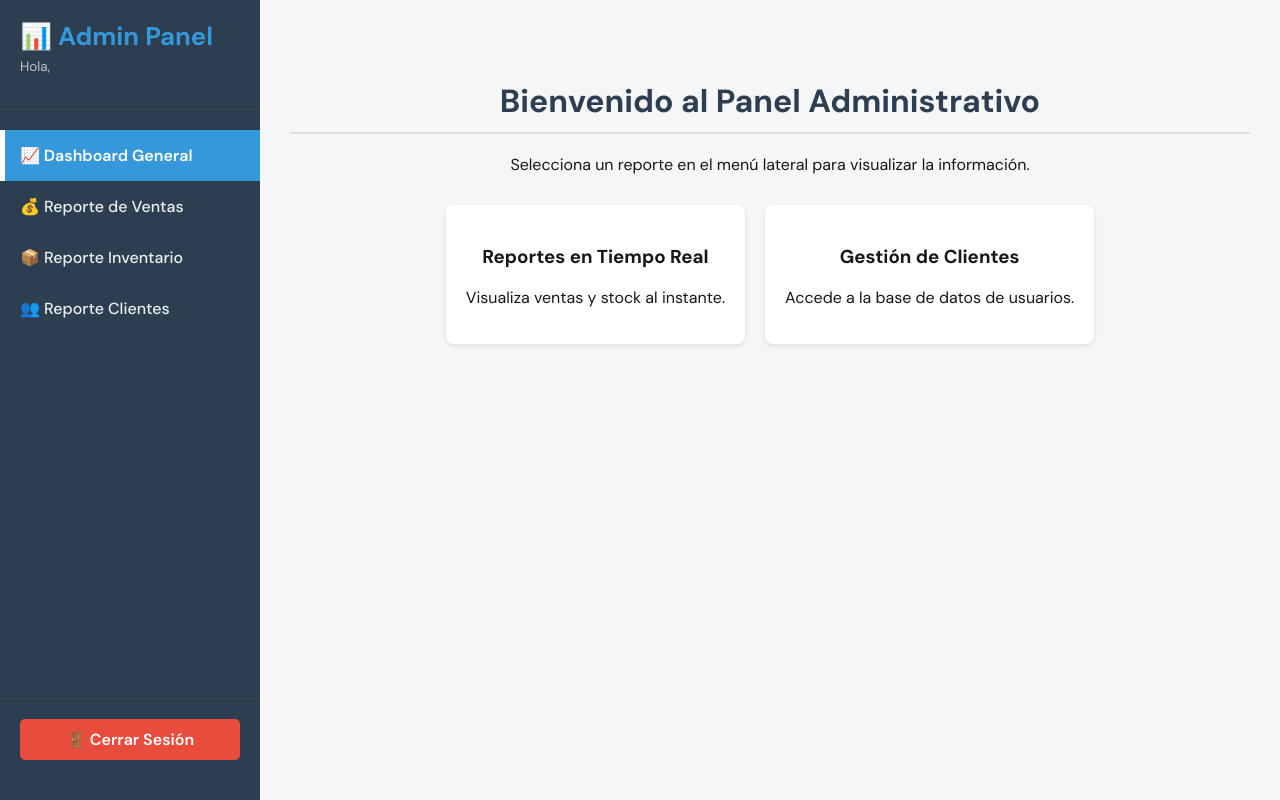
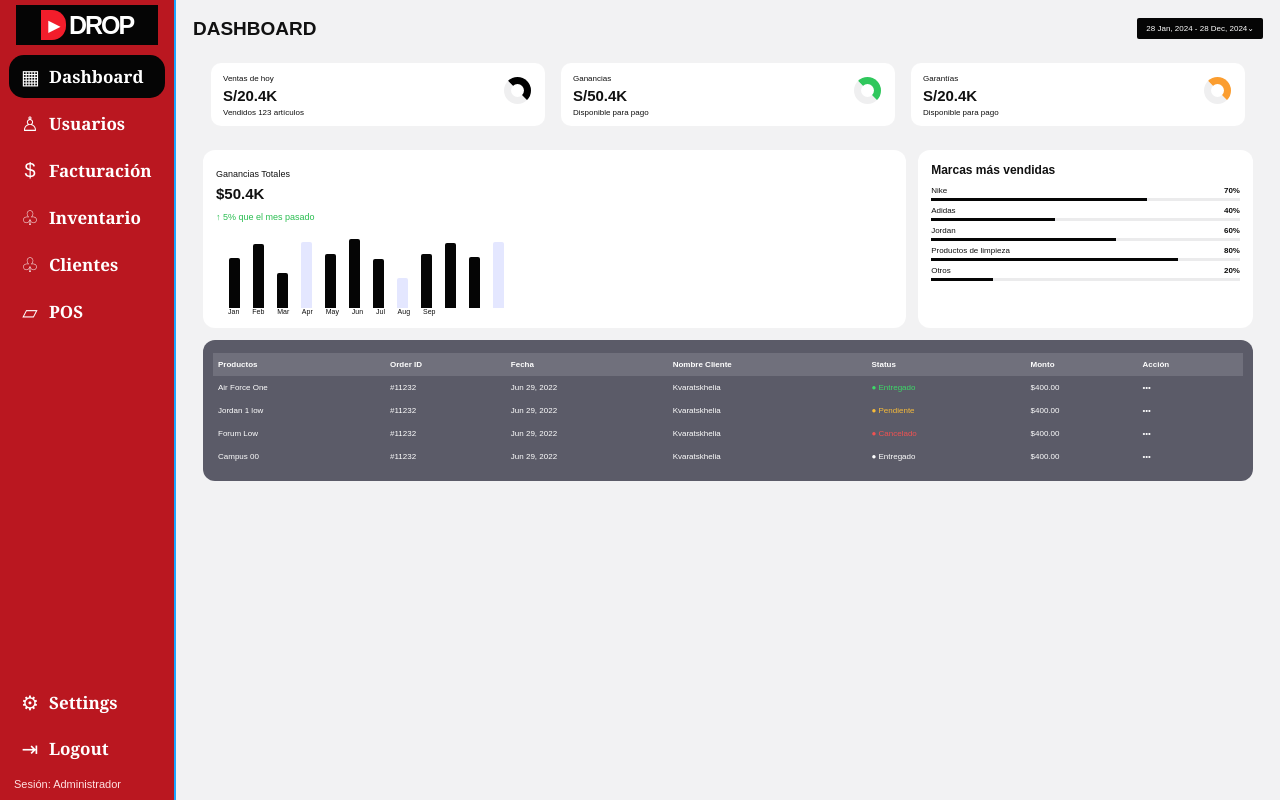
Before and after one commit to ErikMilla/ProyectoIntegradorII, a React (Vite) app in the folder proyecto-analisis/Frond-tiendaDrop/: page /intranet-admin in a window 1280 px wide. Built offline with nearby package versions, Linux system fonts and the light colour scheme.

Commit message:
feat: reconstruir el espacio de administración de Drop

```diff
--- a/proyecto-analisis/Frond-tiendaDrop/src/components/admin/SidebarAdmin.jsx
+++ b/proyecto-analisis/Frond-tiendaDrop/src/components/admin/SidebarAdmin.jsx
@@ -1,60 +1,31 @@
-import React from 'react';
 import AuthService from '../../services/auth.service';
 import { useNavigate } from 'react-router-dom';
+
+const menu = [
+  ['dashboard', '▦', 'Dashboard'],
+  ['usuarios', '♙', 'Usuarios'],
+  ['facturacion', '$', 'Facturación'],
+  ['inventario', '♧', 'Inventario'],
+  ['clientes', '♧', 'Clientes'],
+  ['pos', '▱', 'POS'],
+];
 
 function SidebarAdmin({ seccionActiva, setSeccionActiva }) {
   const navigate = useNavigate();
   const currentUser = AuthService.getCurrentUser();
+  const logout = () => { AuthService.logout(); navigate('/login'); };
 
-  const handleLogout = () => {
-    AuthService.logout();
-    navigate('/login');
-  };
-
-  return (
-    <div className="sidebar" style={{backgroundColor: '#2c3e50', color: 'white'}}>
-        <div className="sidebar-header">
-            <h2>📊 Admin Panel</h2>
-            <p>Hola, {currentUser?.nombre}</p>
-        </div>
-
-        <nav className="sidebar-nav">
-          <button
-            className={`sidebar-nav-item ${seccionActiva === 'dashboard' ? 'active' : ''}`}
-            onClick={() => setSeccionActiva('dashboard')}
-          >
-            📈 Dashboard General
-          </button>
-
-          <button
-            className={`sidebar-nav-item ${seccionActiva === 'ventas' ? 'active' : ''}`}
-            onClick={() => setSeccionActiva('ventas')}
-          >
-            💰 Reporte de Ventas
-          </button>
-
-          <button
-            className={`sidebar-nav-item ${seccionActiva === 'inventario' ? 'active' : ''}`}
-            onClick={() => setSeccionActiva('inventario')}
-          >
-            📦 Reporte Inventario
-          </button>
-
-          <button
-            className={`sidebar-nav-item ${seccionActiva === 'clientes' ? 'active' : ''}`}
-            onClick={() => setSeccionActiva('clientes')}
-          >
-            👥 Reporte Clientes
-          </button>
-        </nav>
-
-        <div className="sidebar-footer">
-            <button className="sidebar-logout-btn" onClick={handleLogout}>
-                🚪 Cerrar Sesión
-            </button>
-        </div>
+  return <aside className="backoffice-sidebar">
+    <div className="backoffice-logo"><span>▶</span>DROP</div>
+    <nav aria-label="Administración">
+      {menu.map(([id, icon, label]) => <button key={id} className={seccionActiva === id ? 'active' : ''} onClick={() => setSeccionActiva(id)}><i>{icon}</i>{label}</button>)}
+    </nav>
+    <div className="sidebar-bottom">
+      <button className={seccionActiva === 'settings' ? 'active' : ''} onClick={() => setSeccionActiva('settings')}><i>⚙</i>Settings</button>
+      <button onClick={logout}><i>⇥</i>Logout</button>
+      <small>Sesión: {currentUser?.nombre || 'Administrador'}</small>
     </div>
-  );
+  </aside>;
 }
 
 export default SidebarAdmin;
--- a/proyecto-analisis/Frond-tiendaDrop/src/pages/intranet/Admin.jsx
+++ b/proyecto-analisis/Frond-tiendaDrop/src/pages/intranet/Admin.jsx
@@ -1,59 +1,77 @@
-import React, { useState } from 'react';
+/* eslint-disable no-irregular-whitespace */
+import { useMemo, useState } from 'react';
 import SidebarAdmin from '../../components/admin/SidebarAdmin';
-import ReporteVentas from '../../components/admin/ReporteVentas';
-import ReporteInventario from '../../components/admin/ReporteInventario';
-import ReporteClientes from '../../components/admin/ReporteClientes';
-
-// Reutilizamos los estilos
 import '../../css/Intranet.css';
 
+const shoes = [
+  ['Air Force One', 'S/430', '15'],
+  ['Jordan 1 low', 'S/520', '8'],
+  ['Forum Low', 'S/379', '21'],
+  ['Campus 00', 'S/399', '12'],
+  ['Rivalry Low', 'S/279', '18'],
+];
+
+const customers = ['Juan Perez', 'Maria Flores', 'Kevin Clemente', 'Andrea Ruiz', 'Erick M.'];
+
+function ProductThumb({ dark = false }) {
+  return <div className={`backoffice-shoe ${dark ? 'backoffice-shoe-dark' : ''}`} aria-hidden="true">◒</div>;
+}
+
+function Dashboard() {
+  return <>
+    <div className="backoffice-heading">
+      <h1>DASHBOARD</h1>
+      <button className="date-filter">28 Jan, 2024 - 28 Dec, 2024⌄</button>
+    </div>
+    <section className="metric-row">
+      <article className="metric-card"><span>Ventas de hoy</span><strong>S/20.4K</strong><small>Vendidos 123 artículos</small><b className="metric-ring ring-black" /></article>
+      <article className="metric-card"><span>Ganancias</span><strong>S/50.4K</strong><small>Disponible para pago</small><b className="metric-ring ring-green" /></article>
+      <article className="metric-card"><span>Garantías</span><strong>S/20.4K</strong><small>Disponible para pago</small><b className="metric-ring ring-orange" /></article>
+    </section>
+    <section className="dashboard-grid">
+      <article className="chart-card">
+        <div><span>Ganancias Totales</span><strong>$50.4K</strong><em>↑ 5% que el mes pasado</em></div>
+        <div className="bar-chart" aria-label="Gráfico de ganancias mensuales">
+          {[62, 80, 44, 82, 68, 86, 61, 38, 67, 81, 64, 83].map((height, index) => <i key={index} style={{ height: `${height}%` }} />)}
+        </div>
+        <div className="chart-months">Jan Feb Mar Apr May Jun Jul Aug Sep</div>
+      </article>
+      <article className="brands-card"><h2>Marcas más vendidas</h2>{[['Nike', '70'], ['Adidas', '40'], ['Jordan', '60'], ['Productos de limpieza', '80'], ['Otros', '20']].map(([name, value]) => <div className="brand-progress" key={name}><span>{name}</span><b>{value}%</b><i><em style={{ width: `${value}%` }} /></i></div>)}</article>
+      <article className="backoffice-table dashboard-orders"><table><thead><tr><th>Productos</th><th>Order ID</th><th>Fecha</th><th>Nombre Cliente</th><th>Status</th><th>Monto</th><th>Acción</th></tr></thead><tbody>{shoes.slice(0, 4).map(([name], index) => <tr key={name}><td>{name}</td><td>#11232</td><td>Jun 29, 2022</td><td>Kvaratskhelia</td><td><span className={`status-dot status-${index}`}>● {index === 1 ? 'Pendiente' : index === 2 ? 'Cancelado' : 'Entregado'}</span></td><td>$400.00</td><td>•••</td></tr>)}</tbody></table></article>
+    </section>
+  </>;
+}
+
+function Inventory() {
+  return <><div className="backoffice-heading"><h1>INVENTARIO</h1><div className="toolbar"><button>＋</button><button>⌕</button><button>▥</button></div></div><div className="management-grid"><article className="dark-table-card"><table><thead><tr><th>Producto</th><th>Marca</th><th>Talla</th><th>Precio</th><th>Stock</th><th>Estado</th><th>Acción</th></tr></thead><tbody>{shoes.map(([name, price, stock]) => <tr key={name}><td><ProductThumb /></td><td>NIKE</td><td>42</td><td>{price}</td><td>{stock}</td><td>En Stock</td><td>•••</td></tr>)}</tbody></table></article><ProductForm /></div></>;
+}
+
+function ProductForm() {
+  return <aside className="backoffice-form"><h2>Formulario</h2><label>Producto<input /></label><div className="form-two"><label>Marca<select><option /></select></label><label>Talla<select><option /></select></label></div><label>Precio de Venta<input /></label><label>Stock Inicial<input /></label><label>Imagen<span className="upload-box">⇧</span></label><button>GUARDAR</button></aside>;
+}
+
+function Customers() {
+  return <><div className="backoffice-heading"><h1>CLIENTES</h1><div className="toolbar"><button>＋</button><button>⌕</button><button>▥</button></div></div><div className="management-grid customers-grid"><article className="dark-table-card"><table><thead><tr><th>ID Cliente</th><th>Nombre</th><th>Email</th><th>DNI/RUC</th><th>Total comprado</th><th>Nro. pedidos</th><th>Acción</th></tr></thead><tbody>{customers.map((name, index) => <tr key={name}><td>{index + 1}</td><td>{name}</td><td>cliente@drop.com</td><td>12345678</td><td>5</td><td>S/2400</td><td>•••</td></tr>)}</tbody></table></article><aside className="backoffice-form customer-form"><h2>Formulario</h2>{['Nombres y Apellidos', 'DNI/RUC', 'Email', 'Dirección'].map(label => <label key={label}>{label}<input /></label>)}<button>GUARDAR</button></aside></div></>;
+}
+
+function Invoices() {
+  return <><div className="backoffice-heading"><h1>FACTURAS</h1><div className="toolbar"><button>＋</button><button>⌕</button><button>▥</button></div></div><article className="invoice-table"><table><thead><tr><th>ID Cliente</th><th>Cliente</th><th>Fecha</th><th>Vendedor</th><th>Subtotal</th><th>IGV</th><th>Total</th><th>Estado</th><th>Acciones</th></tr></thead><tbody>{customers.concat(['Lucia Torres']).map((customer, index) => <tr key={customer}><td>{index + 1}</td><td>{customer}</td><td>2026/08/23</td><td>VENDEDOR A</td><td>S/2400</td><td>S/40</td><td>S/2440</td><td>Pagada</td><td>⌕　▧　♲</td></tr>)}</tbody></table></article></>;
+}
+
+function Pos() {
+  return <><div className="backoffice-heading"><h1>MÓDULO DE VENTAS PRESENCIAL</h1></div><div className="pos-layout"><button className="barcode-box" aria-label="Escanear producto">▥</button><article className="pos-cart"><h3>CARRITO DE COMPRAS</h3>{shoes.slice(0, 2).map(([name, price]) => <div key={name}><ProductThumb /><span>{name}<small>Cantidad: 1 · Talla: 42</small></span><b>{price}</b></div>)}<strong>Total a Pagar: S/1350</strong></article><section className="pos-customer"><label>Selecciona Cliente<input placeholder="Buscar cliente" /></label><button>Finalizar Compra</button></section></div></>;
+}
+
+function Users() {
+  return <><div className="backoffice-heading"><h1>USUARIOS</h1><div className="toolbar"><button>＋</button><button>⌕</button></div></div><article className="invoice-table"><table><thead><tr><th>ID</th><th>Nombre</th><th>Correo</th><th>Rol</th><th>Estado</th><th>Acciones</th></tr></thead><tbody>{customers.map((name, index) => <tr key={name}><td>{index + 1}</td><td>{name}</td><td>usuario@drop.com</td><td>{index === 0 ? 'ADMIN' : 'CLIENTE'}</td><td>Activo</td><td>⌕　♲</td></tr>)}</tbody></table></article></>;
+}
+
+function Settings() { return <section className="settings-card"><h1>CONFIGURACIÓN</h1><p>Administra las preferencias de la tienda DROP.</p><label>Nombre de la tienda<input defaultValue="DROP Store" /></label><label>Correo de contacto<input defaultValue="contacto@dropstore.local" /></label><button>GUARDAR CAMBIOS</button></section>; }
+
 function IntranetAdmin() {
-  const [seccionActiva, setSeccionActiva] = useState('dashboard');
-
-  const renderContent = () => {
-    switch (seccionActiva) {
-      case 'dashboard':
-        return (
-            <div style={{textAlign:'center', marginTop:'50px'}}>
-                <h1>Bienvenido al Panel Administrativo</h1>
-                <p>Selecciona un reporte en el menú lateral para visualizar la información.</p>
-                <div style={{display:'flex', gap:'20px', justifyContent:'center', marginTop:'30px'}}>
-                    <div style={{padding:'20px', background:'white', boxShadow:'0 2px 5px rgba(0,0,0,0.1)', borderRadius:'8px'}}>
-                        <h3>Reportes en Tiempo Real</h3>
-                        <p>Visualiza ventas y stock al instante.</p>
-                    </div>
-                    <div style={{padding:'20px', background:'white', boxShadow:'0 2px 5px rgba(0,0,0,0.1)', borderRadius:'8px'}}>
-                        <h3>Gestión de Clientes</h3>
-                        <p>Accede a la base de datos de usuarios.</p>
-                    </div>
-                </div>
-            </div>
-        );
-      case 'ventas':
-        return <ReporteVentas />;
-      case 'inventario':
-        return <ReporteInventario />;
-      case 'clientes':
-        return <ReporteClientes />;
-      default:
-        return <div>Opción no válida</div>;
-    }
-  };
-
-  return (
-    <div className="intranet-layout">
-      {/* Sidebar Específico de Admin */}
-      <SidebarAdmin
-        seccionActiva={seccionActiva}
-        setSeccionActiva={setSeccionActiva}
-      />
-
-      {/* Contenido Dinámico */}
-      <div className="intranet-content" style={{backgroundColor: '#f4f6f8', minHeight:'100vh'}}>
-        {renderContent()}
-      </div>
-    </div>
-  );
+  const [section, setSection] = useState('dashboard');
+  const content = useMemo(() => ({ dashboard: <Dashboard />, usuarios: <Users />, facturacion: <Invoices />, inventario: <Inventory />, clientes: <Customers />, pos: <Pos />, settings: <Settings /> })[section], [section]);
+  return <div className="backoffice-layout"><SidebarAdmin seccionActiva={section} setSeccionActiva={setSection} /><main className="backoffice-content">{content}</main></div>;
 }
 
 export default IntranetAdmin;
```
Also changed, not shown: proyecto-analisis/Frond-tiendaDrop/src/css/Intranet.css.
